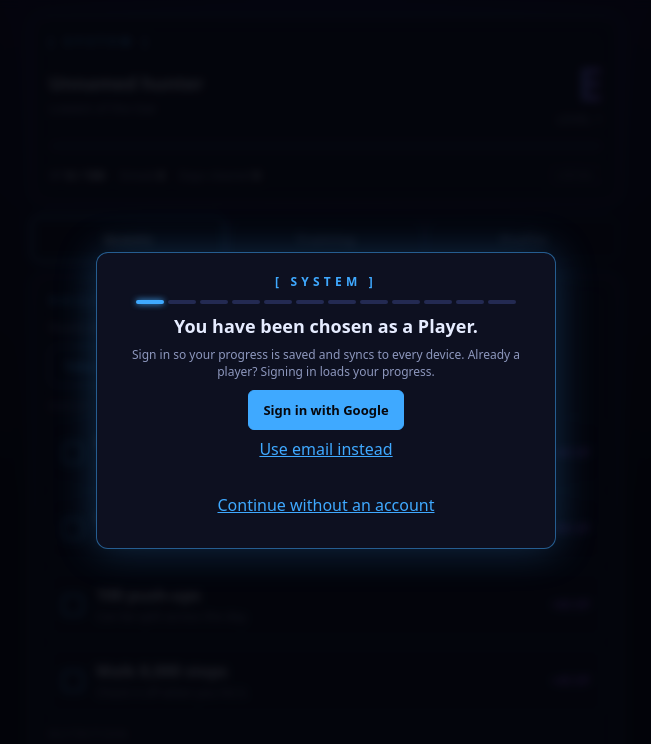
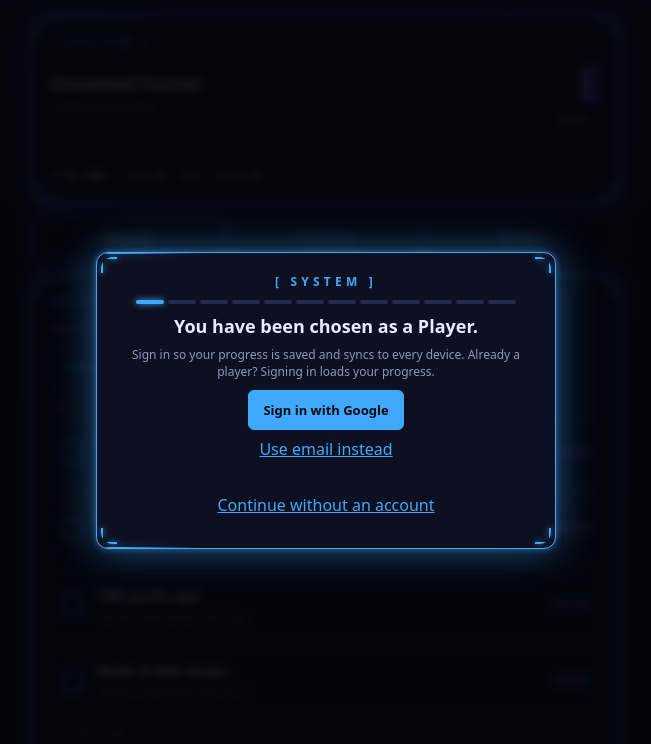
Before and after one commit to aheisig2006-art/System-Training-Apps, a plain HTML site: page index.html in a window 1280 px wide. Shown: the top 744 px of the page, without its empty margins (314-965 px from the left). Drawn offline with Linux system fonts and the light colour scheme.

Commit message:
v2.9.0: electric system frames
System windows get an electric frame: corner brackets, flicker and a scan
streak. Edge color follows the chosen hunter: blue for the male hunters,
purple for the female hunters. Penalty and failure screens stay red.

Co-Authored-By: Claude Haiku 5.5 <noreply@anthropic.com>
Claude-Session: https://claude.ai/code/session_01DHbBcVAfV2DrYvHimfMih4

```diff
--- a/app.css
+++ b/app.css
@@ -1,10 +1,10 @@
-:root{--blue:#3fa9ff;--purple:#9b5cff;--bg:#06070d;--panel:#0d1020;--text:#e6ecff;--muted:#8d97bd;--red:#ff4d6d;--green:#3dffa8}
+:root{--blue:#3fa9ff;--purple:#9b5cff;--bg:#06070d;--panel:#0d1020;--text:#e6ecff;--muted:#8d97bd;--red:#ff4d6d;--green:#3dffa8;--frame:#3fa9ff;--frame-glow:rgba(63,169,255,.5)}
 *{box-sizing:border-box}
 html,body{margin:0}
 html{background:var(--bg)}
 body{background:radial-gradient(circle at 50% -10%,#1a1442 0%,var(--bg) 700px) no-repeat,var(--bg);color:var(--text);font-family:system-ui,-apple-system,Segoe UI,Roboto,sans-serif;min-height:100vh;padding-top:env(safe-area-inset-top,0px);padding-bottom:env(safe-area-inset-bottom,0px)}
 .wrap{max-width:620px;margin:0 auto;padding:16px 16px 48px}
-.panel{background:var(--panel);border:1px solid rgba(63,169,255,.35);box-shadow:0 0 18px rgba(63,169,255,.15),inset 0 0 22px rgba(155,92,255,.06);border-radius:10px;padding:16px;margin-bottom:14px}
+.panel{position:relative;background:var(--panel);border:1px solid var(--frame);box-shadow:0 0 4px var(--frame-glow),0 0 16px var(--frame-glow),inset 0 0 22px rgba(155,92,255,.06);border-radius:10px;padding:16px;margin-bottom:14px}
 h1{font-size:12px;letter-spacing:.35em;color:var(--blue);margin:0 0 10px;text-transform:uppercase;font-weight:600}
 .note{font-size:12px;color:var(--muted);margin:0 0 10px}
 .pot-h{display:flex;align-items:center;gap:8px}
@@ -110,7 +110,31 @@ input:focus{outline:2px solid var(--blue);outline-offset:1px}
 /* overlays */
 .overlay{position:fixed;inset:0;background:rgba(3,4,10,.88);backdrop-filter:blur(4px);display:flex;align-items:center;justify-content:center;z-index:20;padding:16px;overflow:auto}
 .overlay[hidden]{display:none}
-.modal{min-width:0;margin:auto;background:var(--panel);border:1px solid rgba(63,169,255,.5);box-shadow:0 0 40px rgba(63,169,255,.25);border-radius:12px;padding:20px;width:100%;max-width:420px;text-align:center}
+.modal{position:relative;min-width:0;margin:auto;background:var(--panel);border:1px solid var(--frame);box-shadow:0 0 6px var(--frame-glow),0 0 40px var(--frame-glow);border-radius:12px;padding:20px;width:100%;max-width:420px;text-align:center}
+
+/* electric system frame: corner brackets, flicker and a scan streak on every system window */
+.panel::before,.modal::before{content:"";position:absolute;inset:4px;pointer-events:none;border-radius:inherit;
+  background:
+    linear-gradient(var(--frame),var(--frame)) 0 0/16px 2px no-repeat,
+    linear-gradient(var(--frame),var(--frame)) 0 0/2px 16px no-repeat,
+    linear-gradient(var(--frame),var(--frame)) 100% 0/16px 2px no-repeat,
+    linear-gradient(var(--frame),var(--frame)) 100% 0/2px 16px no-repeat,
+    linear-gradient(var(--frame),var(--frame)) 0 100%/16px 2px no-repeat,
+    linear-gradient(var(--frame),var(--frame)) 0 100%/2px 16px no-repeat,
+    linear-gradient(var(--frame),var(--frame)) 100% 100%/16px 2px no-repeat,
+    linear-gradient(var(--frame),var(--frame)) 100% 100%/2px 16px no-repeat;
+  filter:drop-shadow(0 0 3px var(--frame));
+  animation:frame-flicker 6s linear infinite}
+.panel::after,.modal::after{content:"";position:absolute;inset:0;pointer-events:none;border-radius:inherit;
+  background:
+    linear-gradient(90deg,transparent,var(--frame),transparent) 0 0/35% 1px no-repeat,
+    linear-gradient(90deg,transparent,var(--frame),transparent) 0 100%/35% 1px no-repeat;
+  filter:drop-shadow(0 0 4px var(--frame));
+  animation:frame-scan 4.5s linear infinite}
+.penalty,.modal.failed{--frame:#ff4d6d;--frame-glow:rgba(255,77,109,.5)}
+@keyframes frame-flicker{0%,100%{opacity:1}89%{opacity:1}90%{opacity:.45}91%{opacity:1}93%{opacity:.7}94%{opacity:1}}
+@keyframes frame-scan{0%{background-position:-40% 0,-40% 100%}100%{background-position:140% 0,140% 100%}}
+@media (prefers-reduced-motion:reduce){.panel::before,.modal::before,.panel::after,.modal::after{animation:none}}
 .modal h1{text-align:center}
 .modal input{margin-top:4px;text-align:center}
 .modal .row{justify-content:center}
--- a/js/app.js
+++ b/js/app.js
@@ -3,7 +3,7 @@ import { RULES, compute, dateKey, dayName, addDays, pv, isChecked, liveSets, set
 import { LIFTS, getProgram, rpeFor } from './program.js';
 import { LIBRARY, generatePlan, GOALS, FOCUS, EQUIPMENT, EXPERIENCE, QUEST_PRESETS, blockWeek } from './library.js';
 import { loadStore, saveStore, putLeaf, mergeStore, local, setLocal } from './store.js';
-import { CHARACTERS, characterArt } from './characters.js';
+import { CHARACTERS, characterArt, applyFrame } from './characters.js';
 import { parseProgram, pdfToText, makeExercise, refreshTargets, ALL_DAYS } from './importer.js';
 import { APP_VERSION, WHATS_NEW } from './version.js';
 import { track, setView, setSender, flush } from './track.js';
@@ -163,6 +163,7 @@ function renderPotions() {
 
 // ---------- rendering ----------
 function render() {
+  applyFrame(CHARACTERS.find(c => c.id === pv(store, 'character', null)));
   renderHunter();
   document.querySelectorAll('.tab[data-view]').forEach(t => t.classList.toggle('on', t.dataset.view === view));
   if (view === 'quests') renderQuests();
@@ -805,12 +806,14 @@ function bindCarousel() {
   car.scrollLeft = regIndex * car.clientWidth;
   car.addEventListener('scroll', () => {
     const i = Math.round(car.scrollLeft / car.clientWidth);
-    if (i !== regIndex) { regIndex = i; if (wiz) wiz.d.character = CHARACTERS[i].id; document.querySelectorAll('.dot').forEach((dd, j) => dd.classList.toggle('on', j === i)); }
+    if (i !== regIndex) { regIndex = i; applyFrame(CHARACTERS[i]); if (wiz) wiz.d.character = CHARACTERS[i].id; document.querySelectorAll('.dot').forEach((dd, j) => dd.classList.toggle('on', j === i)); }
   }, { passive: true });
 }
 
 function renderOverlay() {
   const o = $('overlay');
+  // While registering, the frame follows the character being previewed.
+  applyFrame(wiz || regOpen || !pv(store, 'character', null) ? CHARACTERS[regIndex] : CHARACTERS.find(c => c.id === pv(store, 'character', null)));
   if (game.failed && !wiz) {
     o.innerHTML = '<div class="modal failed"><h2>YOU HAVE FAILED</h2><p>Your XP has fallen to zero.</p>' +
       '<div class="row"><button class="btn red" data-action="failrestart">Restart</button><button class="btn" data-action="failcontinue">Continue at Level 1</button></div>' +
@@ -932,7 +935,7 @@ document.addEventListener('click', async e => {
     case 'register': regOpen = true; renderOverlay(); break;
     case 'regcancel': regOpen = false; renderOverlay(); break;
     case 'regdot': {
-      const car = $('carousel'); regIndex = +t.dataset.i;
+      const car = $('carousel'); regIndex = +t.dataset.i; applyFrame(CHARACTERS[regIndex]);
       if (wiz) wiz.d.character = CHARACTERS[regIndex].id;
       car.scrollTo({ left: regIndex * car.clientWidth, behavior: 'smooth' });
       document.querySelectorAll('.dot').forEach((d, j) => d.classList.toggle('on', j === regIndex));
--- a/js/characters.js
+++ b/js/characters.js
@@ -1,12 +1,27 @@
 // Player characters (art: "Neon Aura Character Lineup").
 // `img` is the 3:4 portrait used on the registration screen; `face` is the
 // square crop used on the hunter card. Names can be changed freely: the id is what's saved.
+// `frame` sets the electric frame colour on the system windows: 'blue' for the
+// male hunters, 'purple' for the female hunters.
 export const CHARACTERS = [
-  { id: 'c1', name: 'Hunter I',   color: '#3fa9ff', img: 'characters/hunter-1.jpg', face: 'characters/hunter-1-face.jpg' },
-  { id: 'c2', name: 'Hunter II',  color: '#9b5cff', img: 'characters/hunter-2.jpg', face: 'characters/hunter-2-face.jpg' },
-  { id: 'c3', name: 'Hunter III', color: '#3fa9ff', img: 'characters/hunter-3.jpg', face: 'characters/hunter-3-face.jpg' },
-  { id: 'c4', name: 'Hunter IV',  color: '#9b5cff', img: 'characters/hunter-4.jpg', face: 'characters/hunter-4-face.jpg' }
+  { id: 'c1', name: 'Hunter I',   color: '#3fa9ff', frame: 'blue',   img: 'characters/hunter-1.jpg', face: 'characters/hunter-1-face.jpg' },
+  { id: 'c2', name: 'Hunter II',  color: '#9b5cff', frame: 'purple', img: 'characters/hunter-2.jpg', face: 'characters/hunter-2-face.jpg' },
+  { id: 'c3', name: 'Hunter III', color: '#3fa9ff', frame: 'blue',   img: 'characters/hunter-3.jpg', face: 'characters/hunter-3-face.jpg' },
+  { id: 'c4', name: 'Hunter IV',  color: '#9b5cff', frame: 'purple', img: 'characters/hunter-4.jpg', face: 'characters/hunter-4-face.jpg' }
 ];
+
+const FRAMES = {
+  blue:   { color: '#3fa9ff', glow: 'rgba(63,169,255,.5)' },
+  purple: { color: '#9b5cff', glow: 'rgba(155,92,255,.5)' }
+};
+
+// Sets the frame colour for every system window. No character chosen = blue.
+export function applyFrame(ch) {
+  const f = FRAMES[ch && ch.frame] || FRAMES.blue;
+  const root = document.documentElement.style;
+  root.setProperty('--frame', f.color);
+  root.setProperty('--frame-glow', f.glow);
+}
 
 // size <= 120: square face crop; larger: 3:4 portrait.
 export function characterArt(ch, size = 160) {
--- a/js/version.js
+++ b/js/version.js
@@ -1,6 +1,7 @@
 // Bump APP_VERSION (and VERSION in sw.js) with every release.
-export const APP_VERSION = '2.8.1';
+export const APP_VERSION = '2.9.0';
 export const WHATS_NEW = {
+  '2.9.0': 'System windows have an electric frame. Blue for the male hunters, purple for the female hunters.',
   '2.8.1': 'Owner-only tools are now enabled for the developer account.',
   '2.8.0': 'Training shows and takes effort as RIR (reps in reserve) instead of RPE. Your history is unchanged. RIR 2 = RPE 8.',
   '2.7.1': 'The potions panel now shows a potion bottle instead of the word.',
--- a/sw.js
+++ b/sw.js
@@ -1,5 +1,5 @@
 // Bump VERSION (and APP_VERSION in js/version.js) with every release.
-const VERSION = '2.8.1';
+const VERSION = '2.9.0';
 const CACHE = 'system-' + VERSION;
 const ASSETS = [
   './', './index.html', './app.css', './manifest.webmanifest',
```
